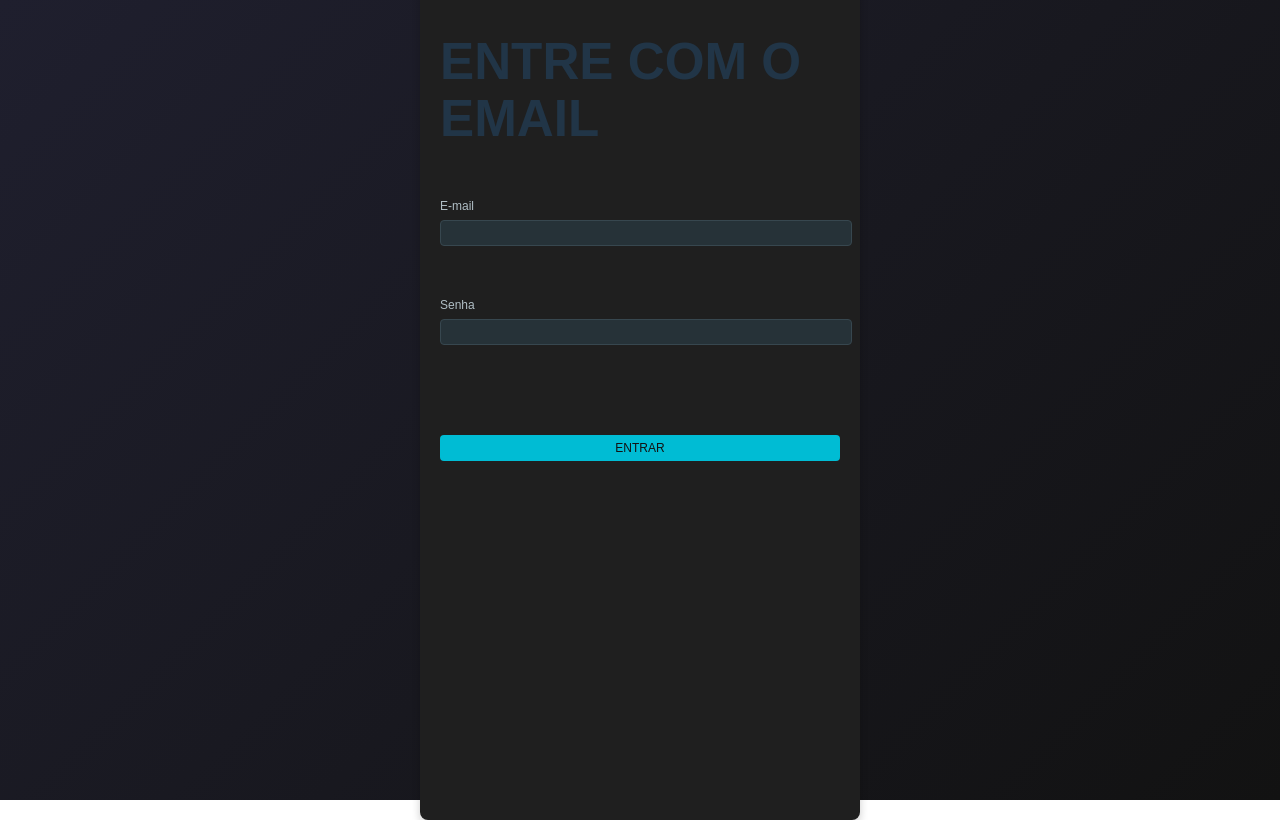
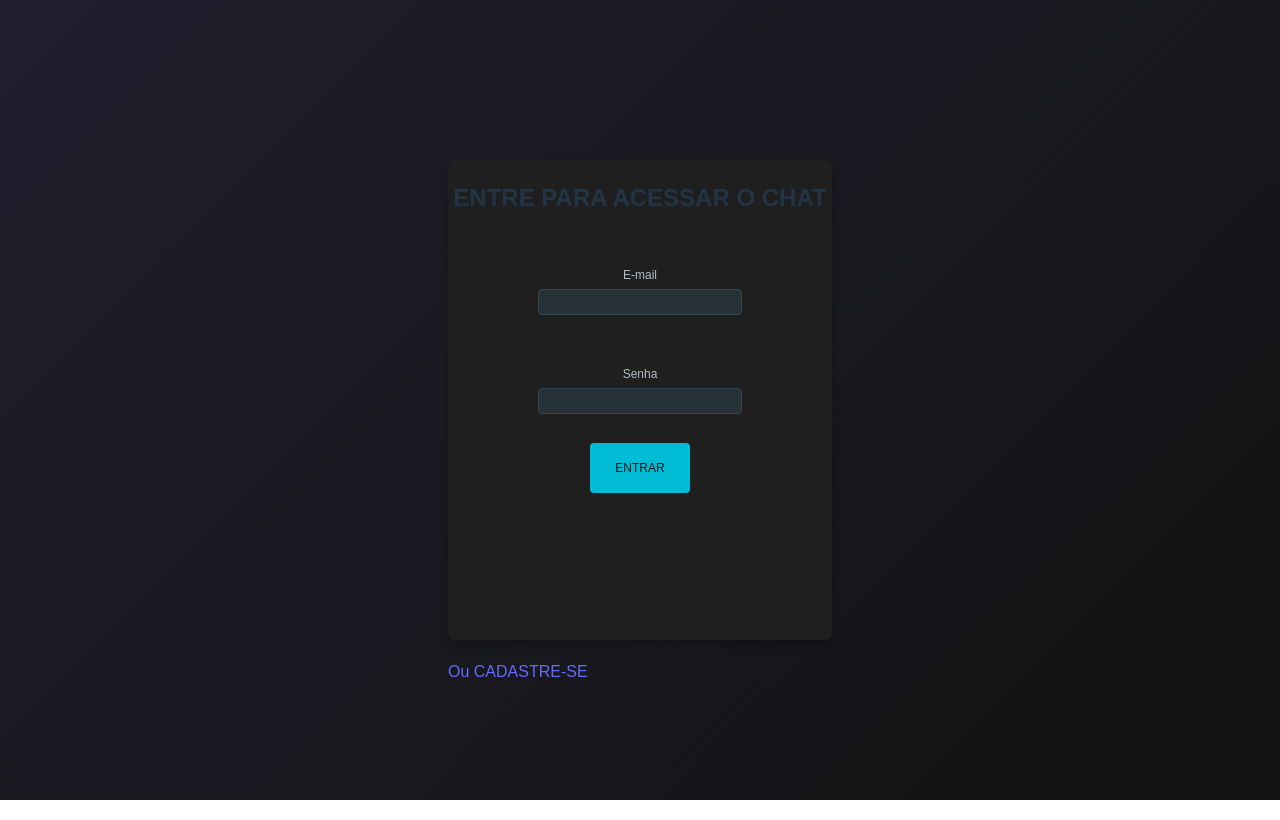
Before and after one commit to brunofragaa97/chat-simultaneo, a React (Vite) app in the folder chat-simultaneo/Frontend/: page / in a window 1280 px wide. Built offline with nearby package versions, Linux system fonts and the light colour scheme.

Commit message:
configurado layout da pagina principal para realizar login / requisicoes nao configuradas ainda

```diff
--- a/chat-simultaneo/Frontend/CSS/desktop/index.css
+++ b/chat-simultaneo/Frontend/CSS/desktop/index.css
@@ -7,3 +7,10 @@
     background: linear-gradient(135deg, #1f1f2e, #121212);
     font-family: 'Arial', sans-serif;
   }
+  .container-principal{
+    width: 30vw;
+    height: 60vh;
+    background-color: #1f1f1f;
+    border-radius: 8px;
+    box-shadow: 0 4px 8px rgba(0, 0, 0, 0.2);
+  }
--- a/chat-simultaneo/Frontend/CSS/desktop/login.css
+++ b/chat-simultaneo/Frontend/CSS/desktop/login.css
@@ -1,10 +1,10 @@
 .form-container-login{
-    background-color: #1f1f1f;
-    padding: 20px; /* Reduzi o padding */
-    border-radius: 8px;
-    box-shadow: 0 4px 8px rgba(0, 0, 0, 0.2);
-    width: 50vh; /* Largura compacta */
-    height: 100vh /* Ajusta altura para caber os campos */
+    text-align: center;
+    width: 100%;
+    height: 100%;
+
+
+    /* Ajusta altura para caber os campos */
 }
 .client-form-login .form-group {
     margin-bottom: 10px; /* Menor espaçamento entre os campos */
@@ -19,7 +19,7 @@
   }
 
   .client-form-login input {
-    width: 100%;
+    width: 50%;
     padding: 5px; /* Reduzi o padding */
     border: 1px solid #37474f;
     border-radius: 4px;
@@ -44,8 +44,9 @@
 
 
 .submit-button-login {
-    margin-top: 80px;
-    width: 100%;
+    margin-top: 5%;
+    width: 100px;
+    height: 50px;
     padding: 6px; /* Reduzi o padding */
     border: none;
     border-radius: 4px;
--- a/chat-simultaneo/Frontend/src/Index.jsx
+++ b/chat-simultaneo/Frontend/src/Index.jsx
@@ -8,7 +8,11 @@ function Index() {
 
 return <>
     <div className="background-container">
+        <div className="container-principal">
         <Login />
+        <a href="www.google.com.br">Ou CADASTRE-SE</a>
+        </div>
+
     </div>
 </>
 
--- a/chat-simultaneo/Frontend/src/Login.jsx
+++ b/chat-simultaneo/Frontend/src/Login.jsx
@@ -31,7 +31,7 @@ import React, { useState } from "react";
 
         return (
           <div className="form-container-login">
-            <h1>ENTRE COM O EMAIL</h1>
+            <h2>ENTRE PARA ACESSAR O CHAT</h2>
             <form  className="client-form-login">
               {[
                 { label: "E-mail", name: "email", type: "email" },
```
